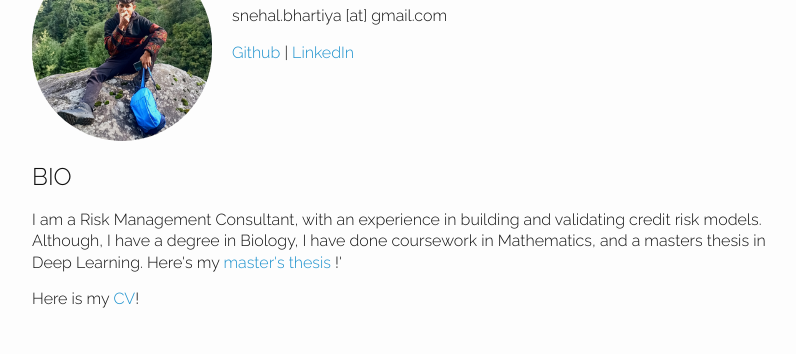
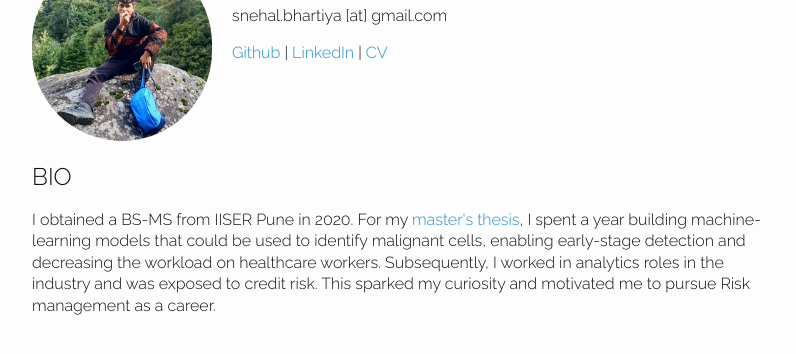
Before and after one commit to SnehalBhartiya/me, a plain HTML site: page index.html in a window 1280 px wide. Shown: the part 86-440 px from the top of the page, without its empty margins (238-1034 px from the left). Drawn offline with Linux system fonts and the light colour scheme.

Commit message:
First commit

```diff
--- a/index.html
+++ b/index.html
@@ -31,7 +31,8 @@
     <p>snehal.bhartiya [at] gmail.com</p>
     <p>
 	<a href="https://github.com/SnehalBhartiya">Github</a> |
-    <a href="https://www.linkedin.com/in/snehal-b-582479124/">LinkedIn</a>
+    <a href="https://www.linkedin.com/in/snehal-b-582479124/">LinkedIn</a> |
+    <a href="/assets/docs/SnehalBhartiyaCV.pdf">CV</a>
     </p>
   </div>
 </div>
@@ -39,10 +40,16 @@
 <div style="clear:left">
   <h2>BIO</h2>
   <div>
-    <p> I am a Risk Management Consultant, with an experience in building and validating credit risk models. Although, I have a degree in Biology, I have done coursework in Mathematics, and a masters thesis in Deep Learning. Here's my <a href='masters_thesis.pdf'> master's thesis </a>!' <p>
-      </p>
-    <!--<p>Previously, I received my BSMS from Indian Institute of Science Education and Research Pune in 2020.</p>-->
-    <p>Here is my <a href="SnehalBhartiyaCV.pdf">CV</a>!</p>
+    <p>I obtained a BS-MS from IISER Pune in 2020. For my <a href='/assets/docs/masters_thesis.pdf'> master's thesis</a>, I spent a year
+      building machine-learning models that could be used to identify malignant cells,
+      enabling early-stage detection and decreasing the workload on healthcare workers.
+      Subsequently, I worked in analytics roles in the industry and was exposed to credit risk.
+      This sparked my curiosity and motivated me to pursue Risk management as a career.
+
+      <!-- Here's my <a href='masters_thesis.pdf'> master's thesis </a>!' <p> -->
+
+    </p>
+    <!-- <p>Here is my <a href="/assets/docs/SnehalBhartiyaCV.pdf">CV</a>!</p> -->
   </div>
 </div>
 
```
Also changed, not shown: 4 other files.
